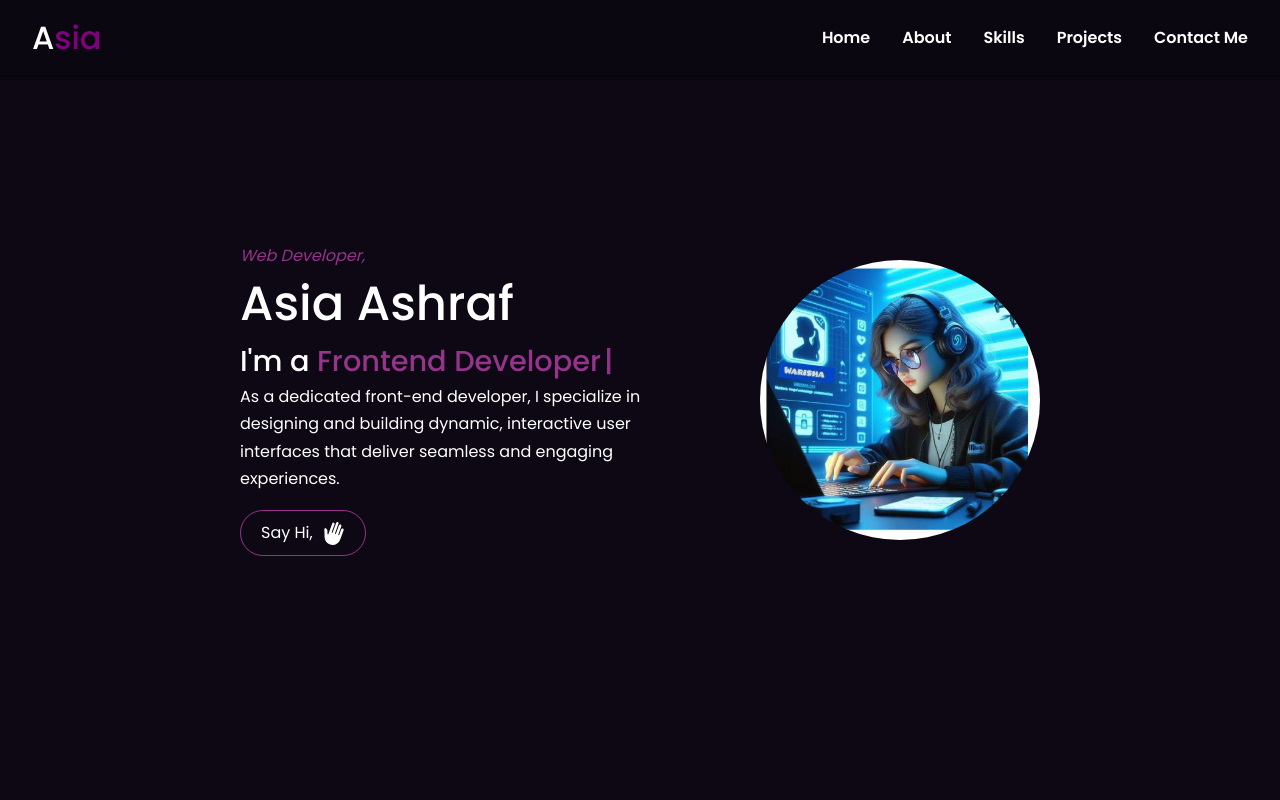
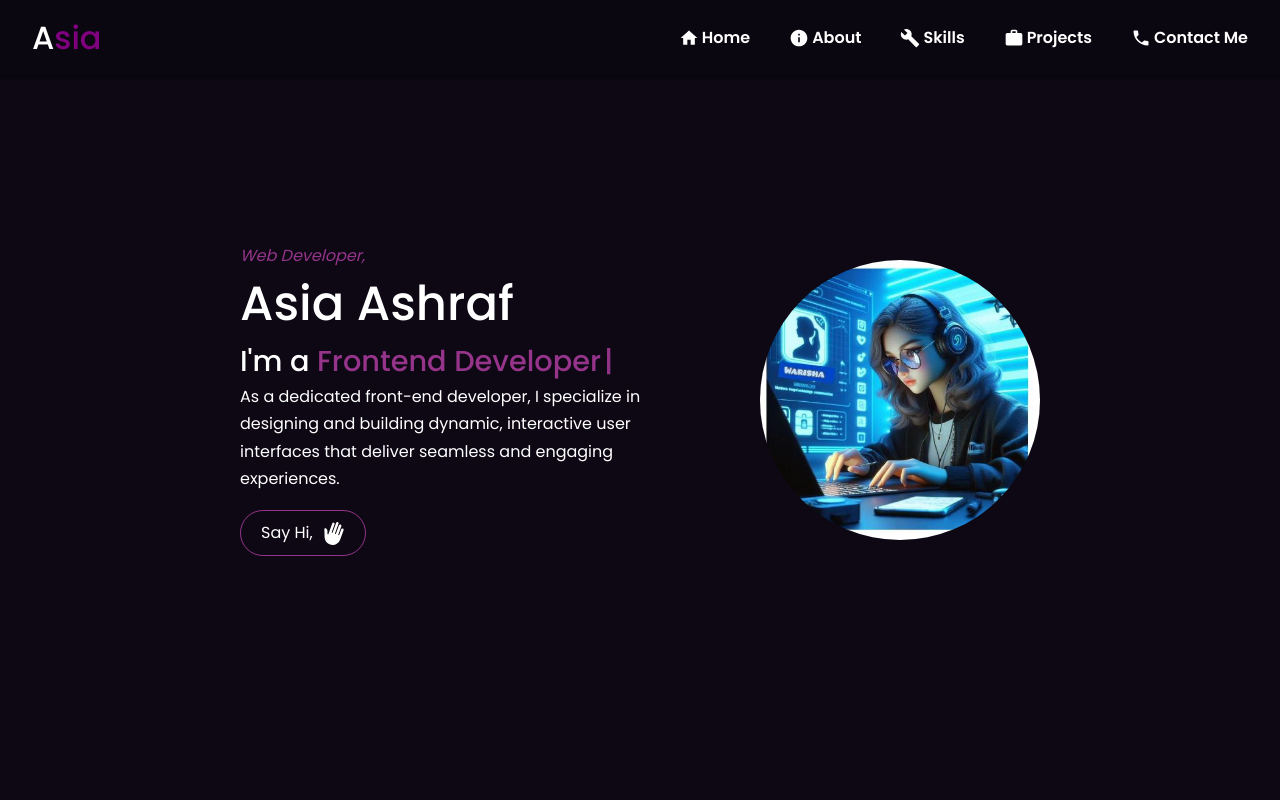
Before and after one commit to asia272/Portfolio, a React (Vite) app: page / in a window 1280 px wide. Shown: the top 800 px of the page. Built offline with nearby package versions, Linux system fonts and the light colour scheme.

Commit message:
icon added in navbar

```diff
--- a/src/components/Navbar/Navbar.css
+++ b/src/components/Navbar/Navbar.css
@@ -25,7 +25,6 @@
   font-weight: 500;
   color: var(--purple);
 }
-
 .logo h1::first-letter {
 color: var(--body-text);
 
@@ -38,13 +37,16 @@ color: var(--body-text);
   transition: all 0.3s linear;
 }
 .item {
-  margin-left: 2rem;
+  margin-left: 2.44rem;
   font-size: 1rem;
   color: var(--body-text);
   text-decoration: none;
   cursor: pointer;
   position: relative;
   transition: color 0.3s ease-in;
+  display: flex;
+  align-items: center;
+  gap: 3px;
 }
 
 .item::after {
--- a/src/components/Navbar/Navbar.jsx
+++ b/src/components/Navbar/Navbar.jsx
@@ -4,6 +4,17 @@ import "../Navbar/Navbar.css";
 import CloseIcon from "@mui/icons-material/Close";
 import MenuIcon from "@mui/icons-material/Menu";
 import { toggleMenu } from "../../features/active/activeSlice";
+import HomeIcon from '@mui/icons-material/Home';
+import InfoIcon from '@mui/icons-material/Info';
+import BuildIcon from '@mui/icons-material/Build';
+import WorkIcon from '@mui/icons-material/Work';
+import PhoneIcon from '@mui/icons-material/Phone';
+
+
+
+
+
+
 
 const Navbar = () => {
   const dispatch = useDispatch();
@@ -31,11 +42,11 @@ const Navbar = () => {
             <CloseIcon fontSize="large" />
           </button>
           <div className="nav-links">
-            <a href="#home" className="item">Home</a>
-            <a href="#about" className="item">About</a>
-            <a href="#skills" className="item">Skills</a>
-            <a href="#projects" className="item">Projects</a>
-            <a href="#contact" className="item">Contact Me</a>
+            <a href="#home" className="item"> <HomeIcon fontSize="small" /> Home</a>
+            <a href="#about" className="item"> <InfoIcon fontSize="small" /> About</a>
+            <a href="#skills" className="item"><BuildIcon fontSize="small" />Skills</a>
+            <a href="#projects" className="item"><WorkIcon fontSize="small" /> Projects</a>
+            <a href="#contact" className="item"><PhoneIcon fontSize="small" />Contact Me</a>
           </div>
         </div>
       </div>
```
